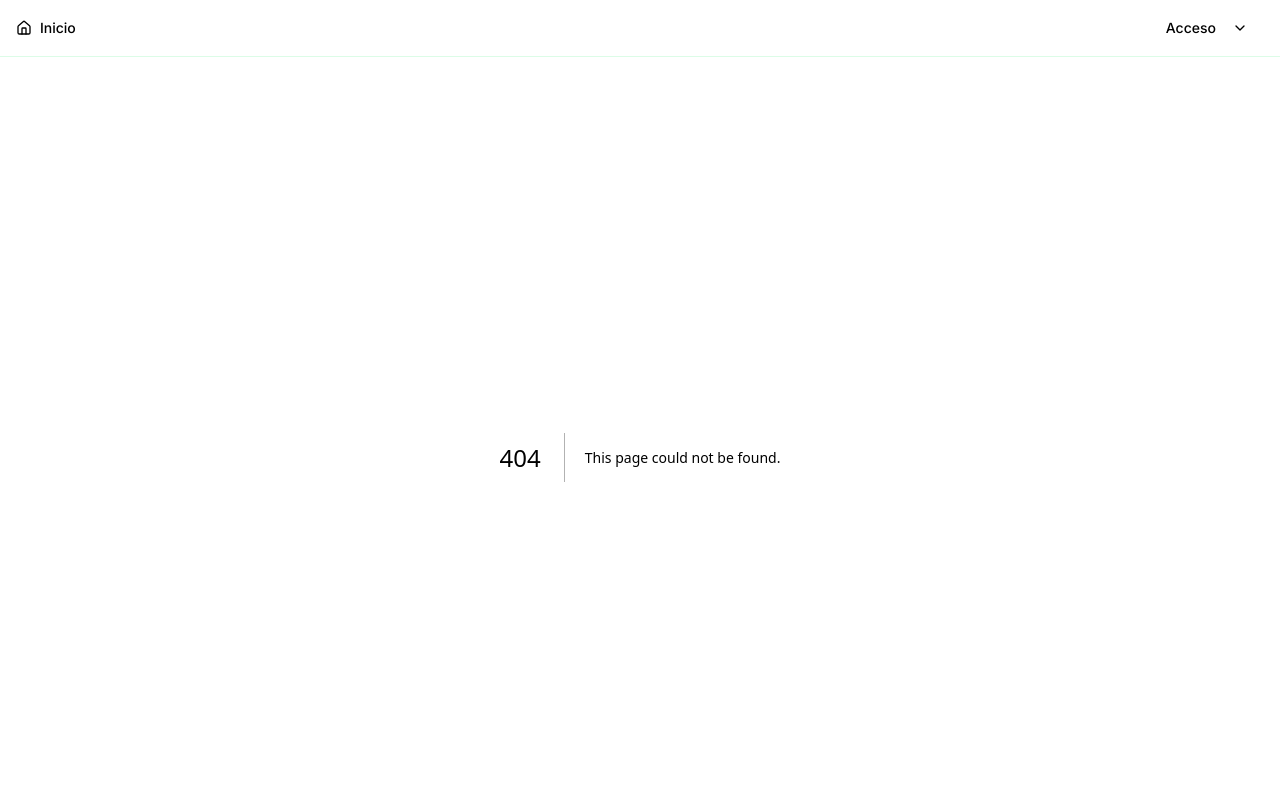
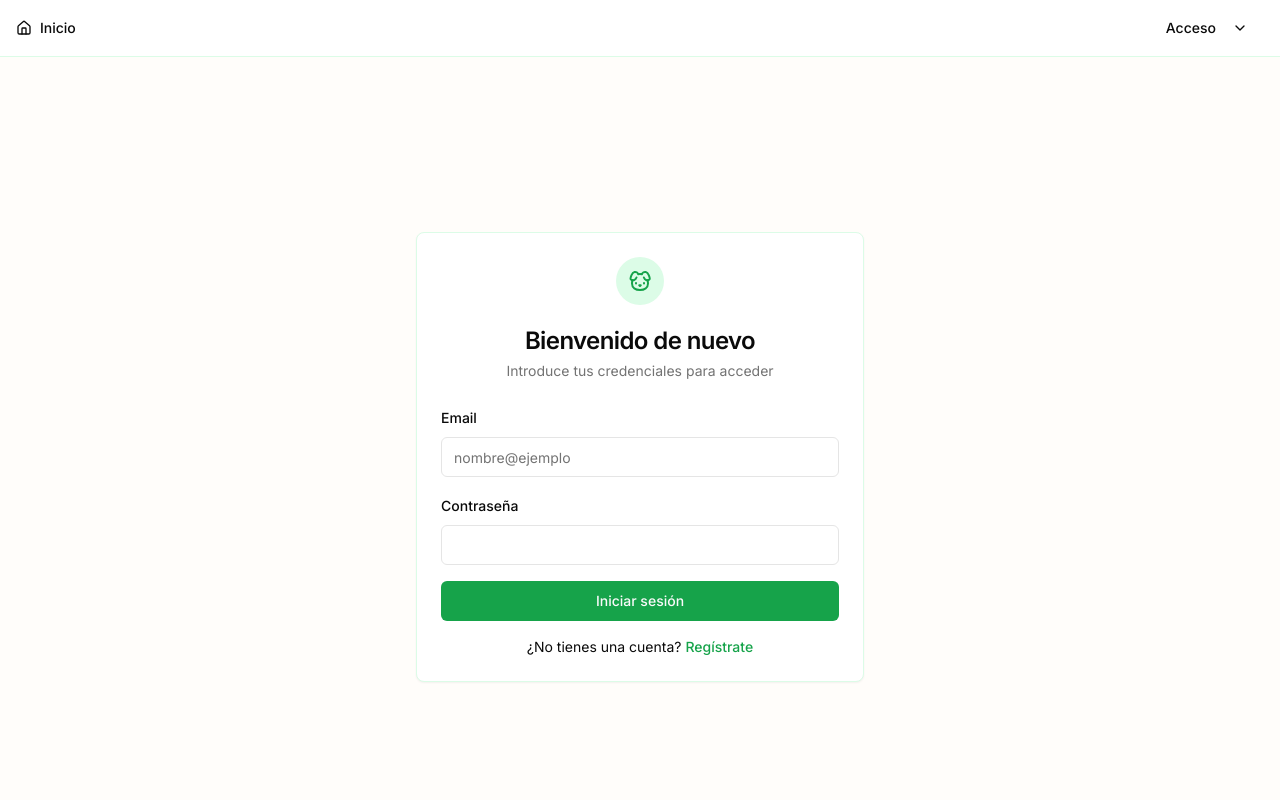
Before and after one commit to Rastler89/isister-frontend, a Next.js app: page /auth/login in a window 1280 px wide. Before the commit this address had no page. Shown: the top 800 px of the page. Built offline with nearby package versions, Linux system fonts and the light colour scheme.

Commit message:
agregado login, input, label

```diff
--- /dev/null
+++ b/app/auth/layout.tsx
@@ -0,0 +1,13 @@
+export default function AuthLayout({
+    children,
+  }: {
+    children: React.ReactNode
+  }) {
+    return (
+      <div className="min-h-screen flex items-center justify-center bg-orange-50/30 py-12 px-4 sm:px-6 lg:px-8">
+        <div className="max-w-md w-full space-y-8">
+          {children}
+        </div>
+      </div>
+    )
+  }
--- /dev/null
+++ b/app/auth/login/page.tsx
@@ -0,0 +1,101 @@
+'use client'
+
+import { useState } from "react"
+import { useAuth } from "../../../providers/AuthProvider"
+import { useToast } from "../../../hooks/useToast"
+import { Card, CardContent, CardDescription, CardHeader, CardTitle } from "../../../components/ui/card"
+import { Dog } from "lucide-react"
+import { Label } from "../../../components/ui/label"
+import { Input } from "../../../components/ui/input"
+import { Button } from "../../../components/ui/button"
+import Link from "next/link"
+
+const LoginPage = () => {
+    const [isLoading, setIsLoading] = useState(false)
+    const { login } = useAuth()
+    const { toast } = useToast()
+
+    async function onSubmit(event: React.FormEvent<HTMLFormElement>) {
+        event.preventDefault()
+        setIsLoading(true)
+
+        const formData = new FormData(event.currentTarget)
+        const email = formData.get('email') as string
+        const password = formData.get('password') as string
+
+        try {
+            await login(email, password)
+            toast({
+                title: '!Bienvenido de nuevo!',
+                description: 'Has iniciado sesión correctamente',
+            })
+        } catch(error) {
+            toast({
+                variant: 'destructive',
+                title: 'Error',
+                description: 'Credenciales incorrectas. Por favor, inténtalo de nuevo'
+            })
+        } finally {
+            setIsLoading(false)
+        }
+    }
+
+    return (
+        <Card className='border-green-100'>
+            <CardHeader className='space-y-1'>
+                <div className='flex justify-center mb-4'>
+                    <div className='bg-green-100 p-3 rounded-full'>
+                        <Dog className='w-6 h-6 text-green-600' />
+                    </div>
+                </div>
+                <CardTitle className='text-2xl text-center'>Bienvenido de nuevo</CardTitle>
+                <CardDescription className='text-center'>
+                    Introduce tus credenciales para acceder
+                </CardDescription>
+            </CardHeader>
+            <CardContent>
+                <form onSubmit={onSubmit} className='space-y-4'>
+                    <div className='space-y-2'>
+                        <Label htmlFor='email'>Email</Label>
+                        <Input
+                            id='email'
+                            name='email'
+                            type='email'
+                            placeholder='nombre@ejemplo'
+                            required
+                            disabled={isLoading}
+                        />
+                    </div>
+                    <div className='space-y-2'>
+                        <Label htmlFor='password'>Contraseña</Label>
+                        <Input
+                            id='password'
+                            name='password'
+                            type='password'
+                            required
+                            disabled={isLoading}
+                        />
+                    </div>
+                    <Button
+                        type='submit'
+                        className='w-full bg-green-600 hover:bg-green-700'
+                        disabled={isLoading}
+                    >
+                        {isLoading ? 'Iniciando sesión...' : 'Iniciar sesión'}
+                    </Button>
+                </form>
+                <div className='mt-4 text-center text-sm'>
+                    ¿No tienes una cuenta?{" "}
+                    <Link
+                        href='/auth/register'
+                        className='text-green-600 hover:text-green-700 font-medium'
+                    >
+                            Regístrate
+                    </Link>
+                </div>
+            </CardContent>
+        </Card>
+    )
+}
+
+export default LoginPage
--- /dev/null
+++ b/components/ui/input.tsx
@@ -0,0 +1,18 @@
+import * as React from 'react'
+import { cn } from '../../libs/utils'
+
+const Input = React.forwardRef<HTMLInputElement, React.ComponentProps<'input'>>(
+    ({className, type, ...props}, ref) => {
+        return (
+            <input
+                type={type}
+                className={cn('flex h-10 w-full rounded-md border border-input bg-background px-3 py-2 text-base ring-offset-background file:border-0 file:bg-transparent file:text-sm file:font-medium file:text-foreground placeholder:text-muted-foreground focus-visible:outline-none focus-visible:ring-2 focus-visible:ring-ring focus-visible:ring-offset-2 disabled:cursor-not-allowed disabled:opacity-50 md:text-sm',className)}
+                ref={ref}
+                {...props}
+            />
+        )
+    }
+)
+Input.displayName = 'Input'
+
+export { Input }
--- /dev/null
+++ b/components/ui/label.tsx
@@ -0,0 +1,25 @@
+'use client'
+
+import * as React from "react"
+import * as LabelPrimitive from "@radix-ui/react-label"
+import { cva, type VariantProps } from "class-variance-authority"
+import { cn } from "../../libs/utils"
+
+const labelVariants = cva(
+    'text-sm font-medium leading-none peer-disabled:cursor-not-allowed peer-disabled:opacity-70'
+)
+
+const Label = React.forwardRef<
+    React.ElementRef<typeof LabelPrimitive.Root>,
+    React.ComponentPropsWithoutRef<typeof LabelPrimitive.Root> &
+        VariantProps<typeof labelVariants>
+>(({className,...props}, ref) => (
+    <LabelPrimitive.Root
+        ref={ref}
+        className={cn(labelVariants(),className)}
+        {...props}
+    />
+))
+Label.displayName = LabelPrimitive.Root.displayName
+
+export { Label }
--- a/package.json
+++ b/package.json
@@ -12,6 +12,7 @@
     "@radix-ui/react-avatar": "^1.1.2",
     "@radix-ui/react-dialog": "^1.1.4",
     "@radix-ui/react-dropdown-menu": "^2.1.4",
+    "@radix-ui/react-label": "^2.1.1",
     "@radix-ui/react-slot": "^1.1.1",
     "@radix-ui/react-toast": "^1.2.4",
     "class-variance-authority": "^0.7.1",
```
Also changed, not shown: 1 other file (tests, documents, lock files or other folders).
